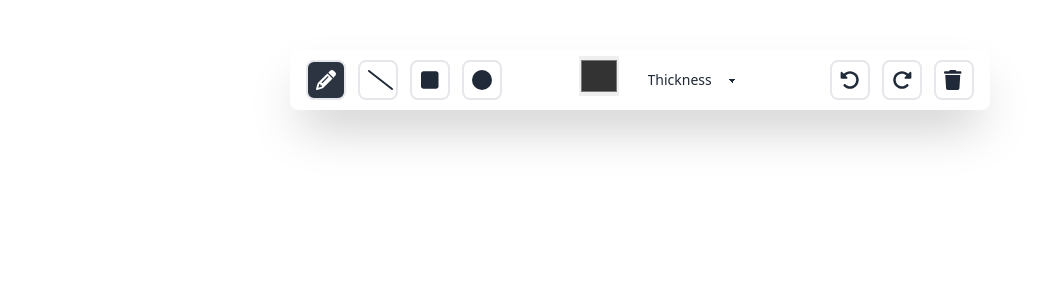
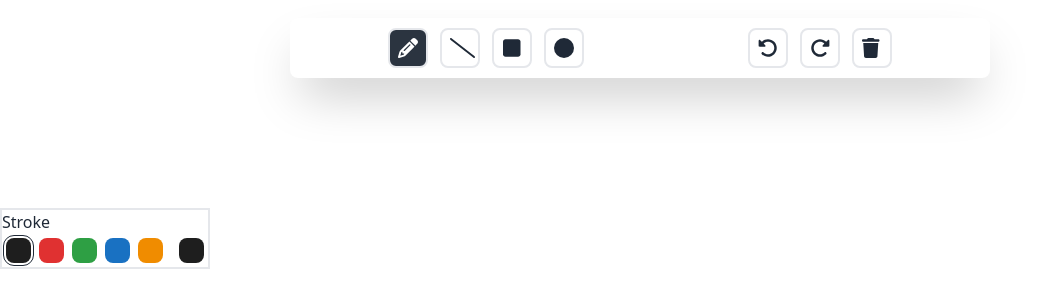
Before and after one commit to RohithAchar/drawing-board, a React (Vite) app: page /1 in a window 1280 px wide. Shown: the top 308 px of the page, without its empty margins (0-1049 px from the left). Built offline with nearby package versions, Linux system fonts and the light colour scheme.

Commit message:
color ToolProperties added

```diff
--- a/src/components/ToolBar.jsx
+++ b/src/components/ToolBar.jsx
@@ -12,10 +12,6 @@ import { FontAwesomeIcon } from "@fortawesome/react-fontawesome";
 
 const ToolBar = ({
   handleSelectTool,
-  handleColor,
-  handleThickness,
-  getThickness,
-  getColor,
   handleUndo,
   handleRedo,
   handleDelete,
@@ -24,7 +20,7 @@ const ToolBar = ({
 }) => {
   const [selectedDiv, setSelectedDiv] = useState(1);
   return (
-    <div className="absolute bg-white top-10 left-1/2 transform -translate-x-1/2 -translate-y-1/2  w-[700px] h-[60px] shadow-2xl rounded-lg mt-10 mx-auto flex justify-between align-center items-center px-4 z-20">
+    <div className="absolute bg-white top-2 left-1/2 transform -translate-x-1/2 -translate-y-1/2  w-[700px] h-[60px] shadow-2xl rounded-lg mt-10 mx-auto flex justify-around align-center items-center px-4 z-20">
       <div className="flex gap-3">
         <div
           className={`border-2 h-[40px] w-[40px] rounded-lg cursor-pointer ${
@@ -77,65 +73,6 @@ const ToolBar = ({
         </div>
       </div>
       <div className="flex gap-3">
-        {/* <div className="h-[40px] w-[40px] rounded-lg border-2"> */}
-        <input
-          className="w-[40px] h-[40px] cursor-pointer"
-          type="color"
-          name="color"
-          id="color"
-          value={getColor}
-          onChange={(e) => handleColor(e.target.value)}
-        />
-        {/* </div> */}
-
-        <select
-          className="select"
-          onChange={(e) => handleThickness(e.target.value)}
-          value={getThickness}
-        >
-          <option disabled>Thickness</option>
-          <option value="1" className="text-xs">
-            Thickness
-          </option>
-          <option value="2" className="text-sm">
-            Thickness
-          </option>
-          <option value="3" className="text-base">
-            Thickness
-          </option>
-          <option value="4" className="text-lg">
-            Thickness
-          </option>
-          <option value="5" className="text-xl">
-            Thickness
-          </option>
-          <option value="6" className="text-2xl">
-            Thickness
-          </option>
-          <option value="7" className="text-3xl">
-            Thickness
-          </option>
-          <option value="8" className="text-4xl">
-            Thickness
-          </option>
-          <option value="9" className="text-5xl">
-            Thickness
-          </option>
-          <option value="10" className="text-6xl">
-            Thickness
-          </option>
-          <option value="11" className="text-7xl">
-            Thickness
-          </option>
-          <option value="12" className="text-8xl">
-            Thickness
-          </option>
-          {/* <option values="128" className="text-9xl">
-            Thickness
-          </option> */}
-        </select>
-      </div>
-      <div className="flex gap-3">
         <div
           className="border-2 h-[40px] w-[40px] rounded-lg cursor-pointer hover:bg-slate-100"
           onClick={elements.length !== 0 && handleUndo}
--- /dev/null
+++ b/src/components/ToolProperties.jsx
@@ -0,0 +1,70 @@
+import React, { useState } from "react";
+
+const ToolProperties = ({
+  handleColor,
+  handleThickness,
+  getThickness,
+  getColor,
+}) => {
+  const [selectedColorDiv, setSelectedColorDiv] = useState(1);
+  return (
+    <div className="absolute top-52 border-2">
+      <div>
+        <p>Stroke</p>
+        <div className="flex flex-row">
+          <div
+            className={`m-1 h-[25px] w-[25px] rounded-lg cursor-pointer bg-[#1e1e1e] ${
+              selectedColorDiv === 1 && "outline outline-offset-2 outline-1"
+            }`}
+            onClick={() => {
+              setSelectedColorDiv(1);
+              handleColor("#1e1e1e");
+            }}
+          ></div>
+          <div
+            className={`m-1 h-[25px] w-[25px] rounded-lg cursor-pointer bg-[#e03131] ${
+              selectedColorDiv === 2 && "outline outline-offset-2 outline-1"
+            }`}
+            onClick={() => {
+              setSelectedColorDiv(2);
+              handleColor("#e03131");
+            }}
+          ></div>
+          <div
+            className={`m-1 h-[25px] w-[25px] rounded-lg cursor-pointer bg-[#2e9f44] ${
+              selectedColorDiv === 3 && "outline outline-offset-2 outline-1"
+            }`}
+            onClick={() => {
+              setSelectedColorDiv(3);
+              handleColor("#2e9f44");
+            }}
+          ></div>
+          <div
+            className={`m-1 h-[25px] w-[25px] rounded-lg cursor-pointer bg-[#1971c2] ${
+              selectedColorDiv === 4 && "outline outline-offset-2 outline-1"
+            }`}
+            onClick={() => {
+              setSelectedColorDiv(4);
+              handleColor("#1971c2");
+            }}
+          ></div>
+          <div
+            className={`m-1 h-[25px] w-[25px] rounded-lg cursor-pointer bg-[#f08c00] ${
+              selectedColorDiv === 5 && "outline outline-offset-2 outline-1"
+            }`}
+            onClick={() => {
+              setSelectedColorDiv(5);
+              handleColor("#f08c00");
+            }}
+          ></div>
+          <div className="w-2"></div>
+          <div
+            className={`m-1 h-[25px] w-[25px] rounded-lg cursor-pointer bg-[${getColor}]`}
+          ></div>
+        </div>
+      </div>
+    </div>
+  );
+};
+
+export default ToolProperties;
--- a/src/pages/Room.jsx
+++ b/src/pages/Room.jsx
@@ -1,10 +1,11 @@
 import { useEffect, useRef, useState } from "react";
 import ToolBar from "../components/ToolBar";
 import WhiteBoard from "../components/WhiteBoard";
+import ToolProperties from "../components/ToolProperties";
 
 const Room = () => {
   const [tool, setTool] = useState("pencil");
-  const [color, setColor] = useState("#333333");
+  const [color, setColor] = useState("#1e1e1e");
   const [thickness, setThickness] = useState(4);
   const [elements, setElements] = useState([]);
   const [history, setHistory] = useState([]);
@@ -50,15 +51,17 @@ const Room = () => {
     <div className="relative">
       <ToolBar
         handleSelectTool={setTool}
-        handleColor={setColor}
-        handleThickness={setThickness}
-        getThickness={thickness}
-        getColor={color}
         handleUndo={handleUndo}
         handleRedo={handleRedo}
         handleDelete={handleDelete}
         history={history}
         elements={elements}
+      />
+      <ToolProperties
+        handleColor={setColor}
+        handleThickness={setThickness}
+        getThickness={thickness}
+        getColor={color}
       />
       <WhiteBoard
         canvasRef={canvasRef}
```
